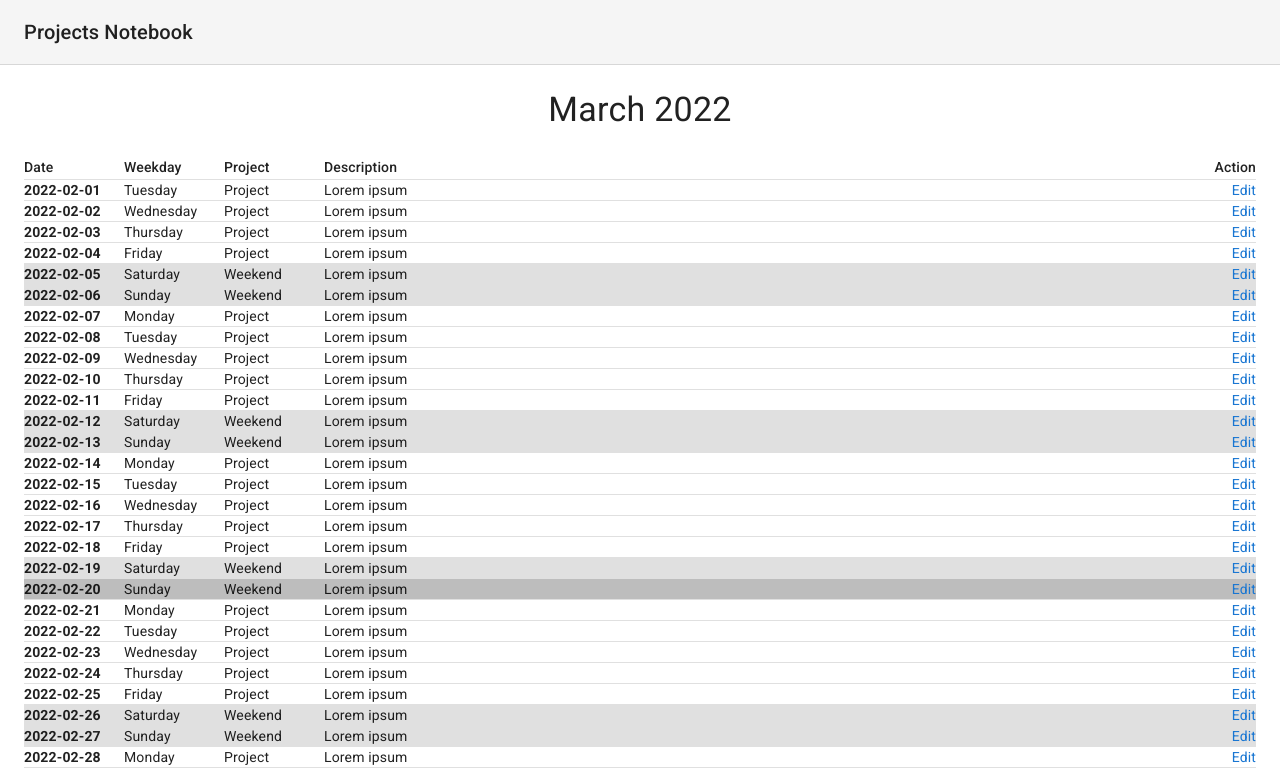
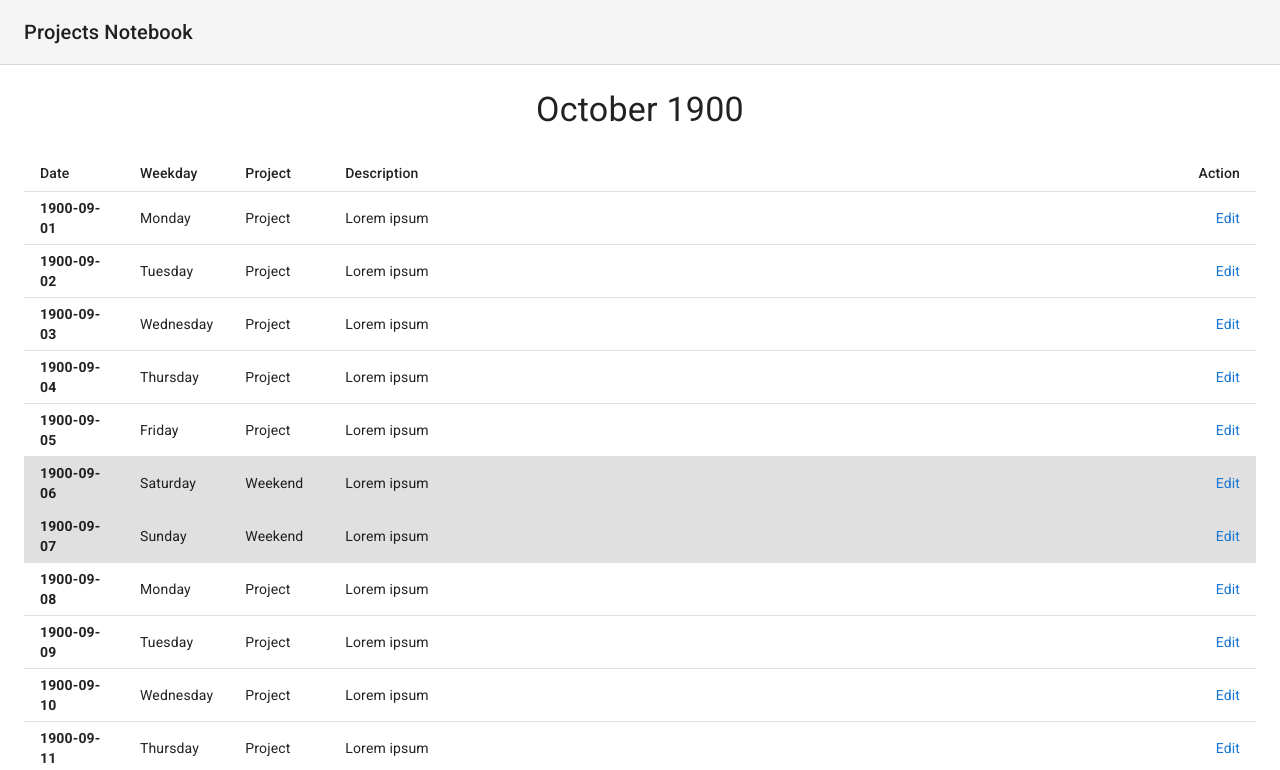
Before and after one commit to adamperrr/projects-notebook, a React (Create React App) app in the folder frontend/: page /1900/10 in a window 1280 px wide. Shown: the top 770 px of the page. Built offline with nearby package versions, Linux system fonts and the light colour scheme.

Commit message:
[frontend] feat: add routing

```diff
--- a/frontend/package.json
+++ b/frontend/package.json
@@ -16,6 +16,7 @@
     "@types/react-dom": "^17.0.14",
     "react": "^17.0.2",
     "react-dom": "^17.0.2",
+    "react-router-dom": "^6.2.2",
     "react-scripts": "5.0.0",
     "typescript": "^4.6.2",
     "web-vitals": "^2.1.4"
--- a/frontend/src/App.css
+++ /dev/null
@@ -1,38 +0,0 @@
-.App {
-  text-align: center;
-}
-
-.App-logo {
-  height: 40vmin;
-  pointer-events: none;
-}
-
-@media (prefers-reduced-motion: no-preference) {
-  .App-logo {
-    animation: App-logo-spin infinite 20s linear;
-  }
-}
-
-.App-header {
-  background-color: #282c34;
-  min-height: 100vh;
-  display: flex;
-  flex-direction: column;
-  align-items: center;
-  justify-content: center;
-  font-size: calc(10px + 2vmin);
-  color: white;
-}
-
-.App-link {
-  color: #61dafb;
-}
-
-@keyframes App-logo-spin {
-  from {
-    transform: rotate(0deg);
-  }
-  to {
-    transform: rotate(360deg);
-  }
-}
--- a/frontend/src/App.tsx
+++ b/frontend/src/App.tsx
@@ -1,9 +1,24 @@
 import React from "react";
-import "./App.css";
+import { Route, Routes } from "react-router-dom";
 import NotesPage from "./pages/notes/NotesPage";
 
 function App() {
-  return <NotesPage />;
+  return (
+    <Routes>
+      <Route path="/:year/:month" element={<NotesPage />} />
+      <Route path="/" element={<NotesPage />} />
+      {/* <Route path=":invoiceId" element={<Invoice />} /> */}
+
+      {/* <Route
+      path="*"
+      element={
+        <main style={{ padding: "1rem" }}>
+          <p>There's nothing here!</p>
+        </main>
+      }
+    /> */}
+    </Routes>
+  );
 }
 
 export default App;
--- a/frontend/src/index.css
+++ /dev/null
@@ -1,13 +0,0 @@
-body {
-  margin: 0;
-  font-family: -apple-system, BlinkMacSystemFont, 'Segoe UI', 'Roboto', 'Oxygen',
-    'Ubuntu', 'Cantarell', 'Fira Sans', 'Droid Sans', 'Helvetica Neue',
-    sans-serif;
-  -webkit-font-smoothing: antialiased;
-  -moz-osx-font-smoothing: grayscale;
-}
-
-code {
-  font-family: source-code-pro, Menlo, Monaco, Consolas, 'Courier New',
-    monospace;
-}
--- a/frontend/src/index.tsx
+++ b/frontend/src/index.tsx
@@ -1,14 +1,16 @@
-import React from 'react';
-import ReactDOM from 'react-dom';
-import './index.css';
-import App from './App';
-import reportWebVitals from './reportWebVitals';
+import React from "react";
+import ReactDOM from "react-dom";
+import { BrowserRouter } from "react-router-dom";
+import App from "./App";
+import reportWebVitals from "./reportWebVitals";
 
 ReactDOM.render(
-  <React.StrictMode>
-    <App />
-  </React.StrictMode>,
-  document.getElementById('root')
+  <BrowserRouter>
+    <React.StrictMode>
+      <App />
+    </React.StrictMode>
+  </BrowserRouter>,
+  document.getElementById("root")
 );
 
 // If you want to start measuring performance in your app, pass a function
--- a/frontend/src/pages/notes/NotesPage.tsx
+++ b/frontend/src/pages/notes/NotesPage.tsx
@@ -1,4 +1,5 @@
 import React from "react";
+import { useParams } from "react-router-dom";
 import {
   AppBar,
   CssBaseline,
@@ -20,26 +21,26 @@ import weekdays from "../../constants/weekdays";
 import { getMonthDates, getIsoDateString } from "../../utils/dateHelpers";
 import CalendarDay from "./CalendarDay.type";
 
-const date: Date = new Date();
-const currentYear = date.getFullYear();
-const currentMonth = date.getMonth();
+const NotesPage = () => {
+  const params = useParams();
+  const date: Date = new Date();
+  const currentYear: number =
+    params.year !== undefined ? Number(params.year) : date.getFullYear();
+  const currentMonth: number =
+    params.month !== undefined ? Number(params.month) : date.getMonth() + 1;
+  console.log("currentMonth:", date.getMonth());
 
-const pageTitle = `${monthNames[currentMonth]} ${currentYear}`;
-const calendarRows: CalendarDay[] = getMonthDates(
-  currentYear,
-  currentMonth
-).map((date: Date) => {
-  console.log(date.toISOString(), date.toString());
-
-  return {
+  const pageTitle = `${monthNames[currentMonth - 1]} ${currentYear}`;
+  const calendarRows: CalendarDay[] = getMonthDates(
+    currentYear,
+    currentMonth
+  ).map((date: Date) => ({
     date,
     projectName: "Project",
     description: "Lorem ipsum",
     isSaved: false,
-  };
-});
+  }));
 
-const NotesPage = () => {
   return (
     <React.Fragment>
       <GlobalStyles
@@ -80,22 +81,34 @@ const NotesPage = () => {
             >
               <TableHead>
                 <TableRow>
-                  <TableCell style={{ width: 100 }} align="left" padding="none">
+                  <TableCell
+                    style={{ width: 100 }}
+                    align="left"
+                    padding="normal"
+                  >
                     Date
                   </TableCell>
-                  <TableCell style={{ width: 100 }} align="left" padding="none">
+                  <TableCell
+                    style={{ width: 100 }}
+                    align="left"
+                    padding="normal"
+                  >
                     Weekday
                   </TableCell>
-                  <TableCell style={{ width: 100 }} align="left" padding="none">
+                  <TableCell
+                    style={{ width: 100 }}
+                    align="left"
+                    padding="normal"
+                  >
                     Project
                   </TableCell>
-                  <TableCell align="left" padding="none">
+                  <TableCell align="left" padding="normal">
                     Description
                   </TableCell>
                   <TableCell
                     style={{ width: 100 }}
                     align="right"
-                    padding="none"
+                    padding="normal"
                   >
                     Action
                   </TableCell>
@@ -125,33 +138,33 @@ const NotesPage = () => {
                       component="th"
                       scope="row"
                       align="left"
-                      padding="none"
+                      padding="normal"
                     >
                       <b>{getIsoDateString(row.date)}</b>
                     </TableCell>
                     <TableCell
                       style={{ width: 100 }}
                       align="left"
-                      padding="none"
+                      padding="normal"
                     >
                       {weekdays[row.date.getDay()]}
                     </TableCell>
                     <TableCell
                       style={{ width: 100 }}
                       align="left"
-                      padding="none"
+                      padding="normal"
                     >
                       {row.date.getDay() === 0 || row.date.getDay() === 6
                         ? "Weekend"
                         : row.projectName}
                     </TableCell>
-                    <TableCell align="left" padding="none">
+                    <TableCell align="left" padding="normal">
                       {row.description}
                     </TableCell>
                     <TableCell
                       style={{ width: 100 }}
                       align="right"
-                      padding="none"
+                      padding="normal"
                     >
                       {row.isSaved ? (
                         <Link href="#" underline="none">
--- a/frontend/src/utils/dateHelpers.ts
+++ b/frontend/src/utils/dateHelpers.ts
@@ -1,10 +1,10 @@
 export const getMonthDates = (year: number, month: number): Date[] => {
-  const lastDayDate: Date = new Date(year, month + 1, 0);
+  const lastDayDate: Date = new Date(year, month - 1, 0);
   const lastDay: number = lastDayDate.getDate();
 
   let dates: Date[] = [];
   for (let day = 1; day <= lastDay; day++) {
-    const newDate = new Date(year, month, day);
+    const newDate = new Date(year, month - 1, day);
     dates.push(newDate);
   }
 
```
Also changed, not shown: 1 other file (tests, documents, lock files or other folders).
